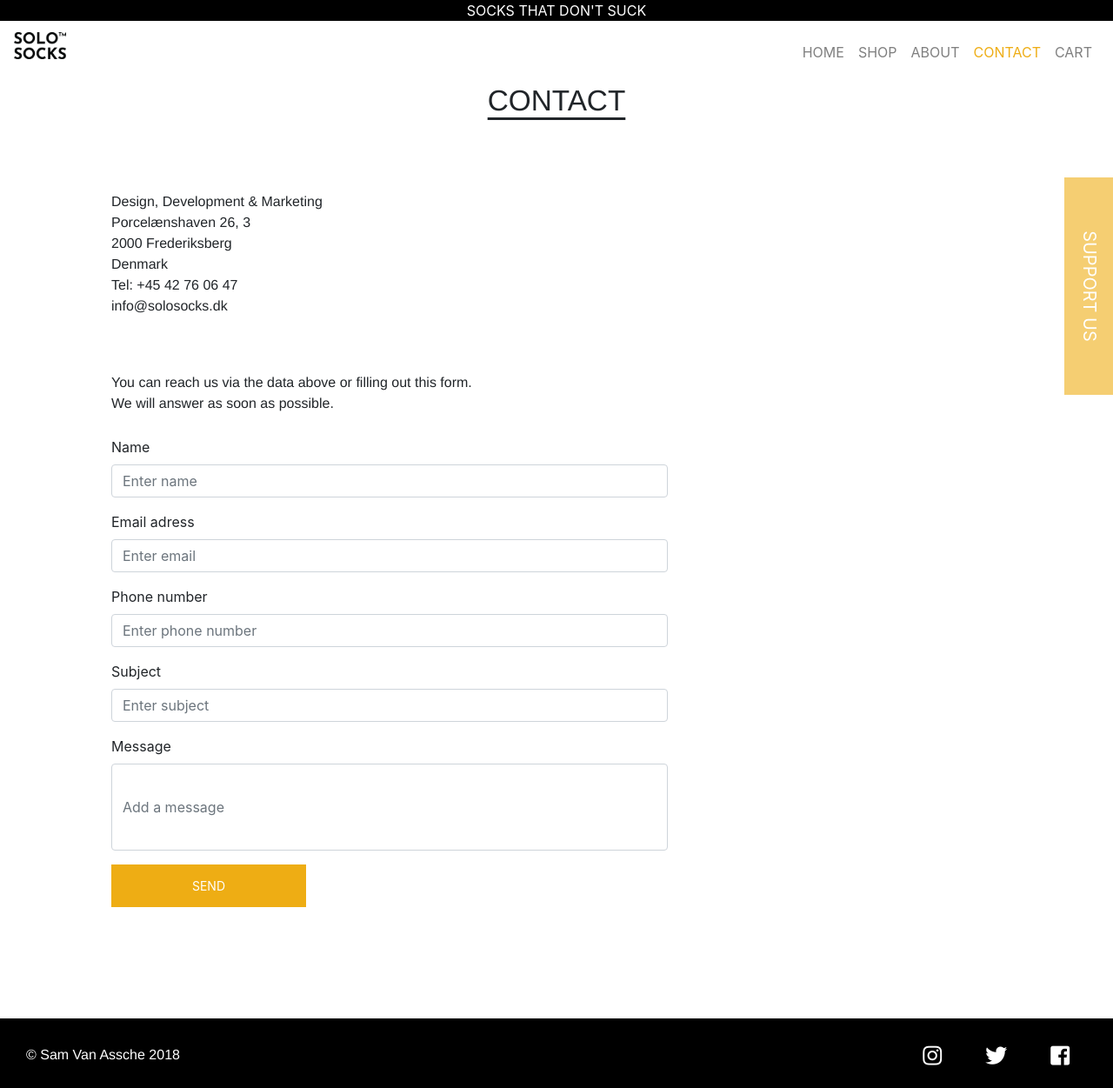
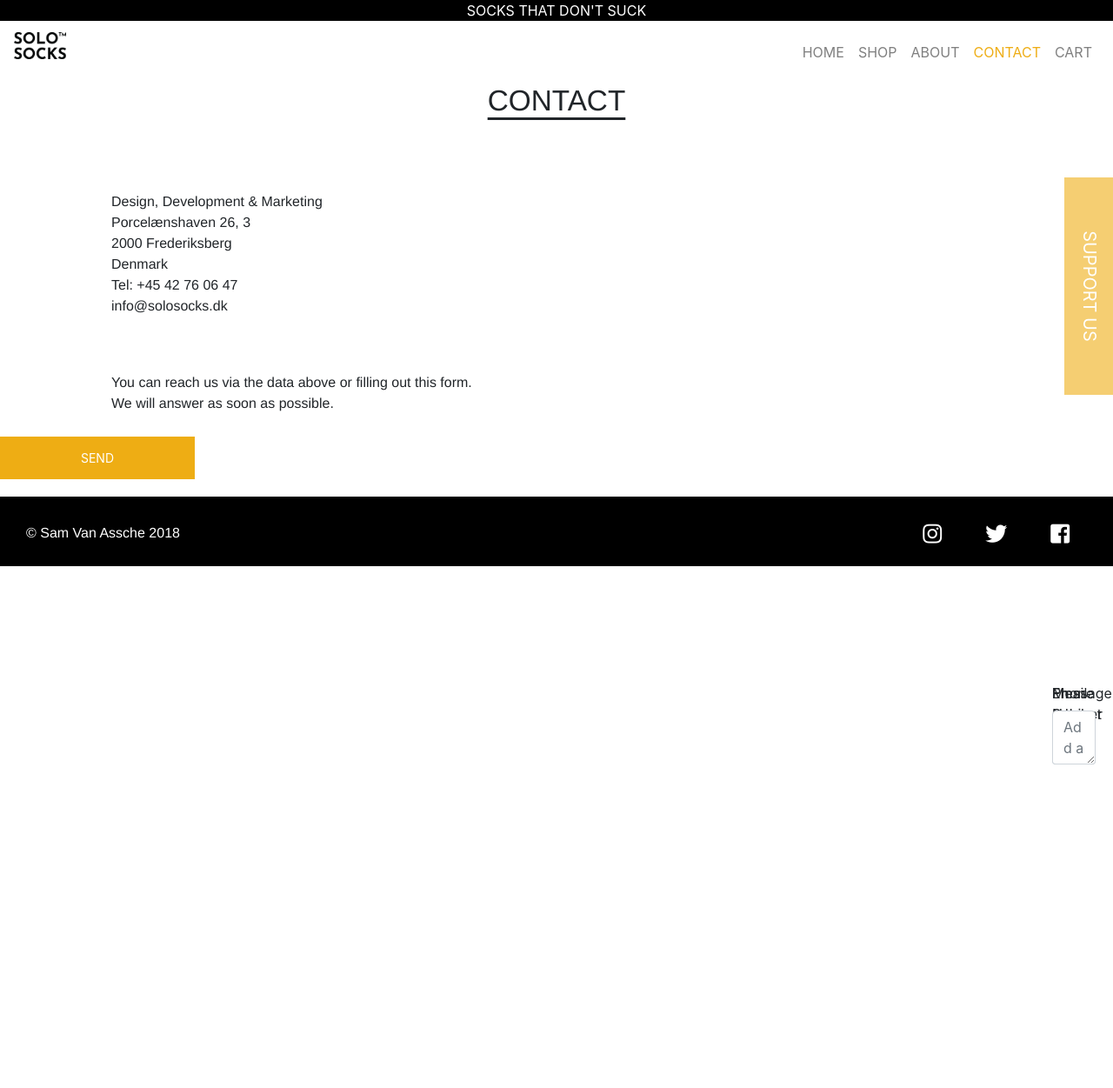
Before and after one commit to gdmgent-1819-nmd2/1819-crowdfunding-samvanassche, a Jekyll site: the page built from pages/contact.html, in a window 1280 px wide. Shown: the whole page at 87% size. Built offline with Jekyll 4.4.1, drawn with Linux system fonts in a browser that asks for light colours; nearby versions of some CDN libraries; after the commit the page ends 900 px from its top, so only the background shows below that.

```diff
--- a/_sass/_main.scss
+++ b/_sass/_main.scss
@@ -408,6 +408,18 @@ form {
     color: #eead14;
 }
 
+form {
+    margin: 0 0 0 0 !important;
+}
+
+.form-group {
+    float: right;
+    position: absolute;
+    bottom: 5px;
+    right: 20px;
+    width: 50px;
+}
+
 /* Check-out */
 
 .col-check-out {
--- a/pages/contact.html
+++ b/pages/contact.html
@@ -46,7 +46,7 @@ title: SOLOSOCKS
     </div>
     <div class="form-group">
         <label for="exampleInputEmail1">Message</label>
-        <input type="text" style="height: 100px;" class="form-control" placeholder="Add a message">
+        <textarea class="form-control" row="5" placeholder="Add a message"></textarea>
     </div>
     <button type="submit" class="btn-send btn-primary">SEND</button>
 </form>
```
Also changed, not shown: pages/cart.html (+20 -1 lines), 3 other files.
